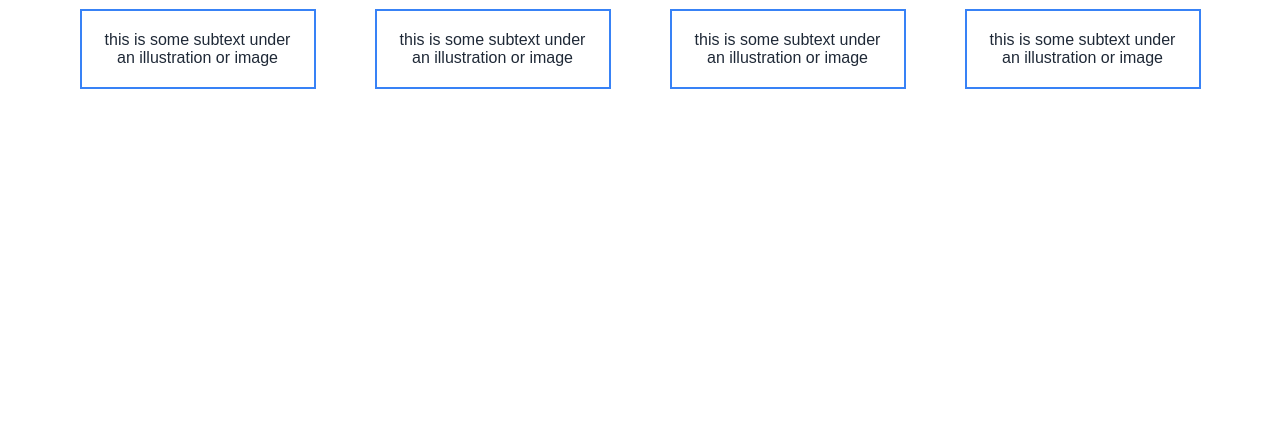
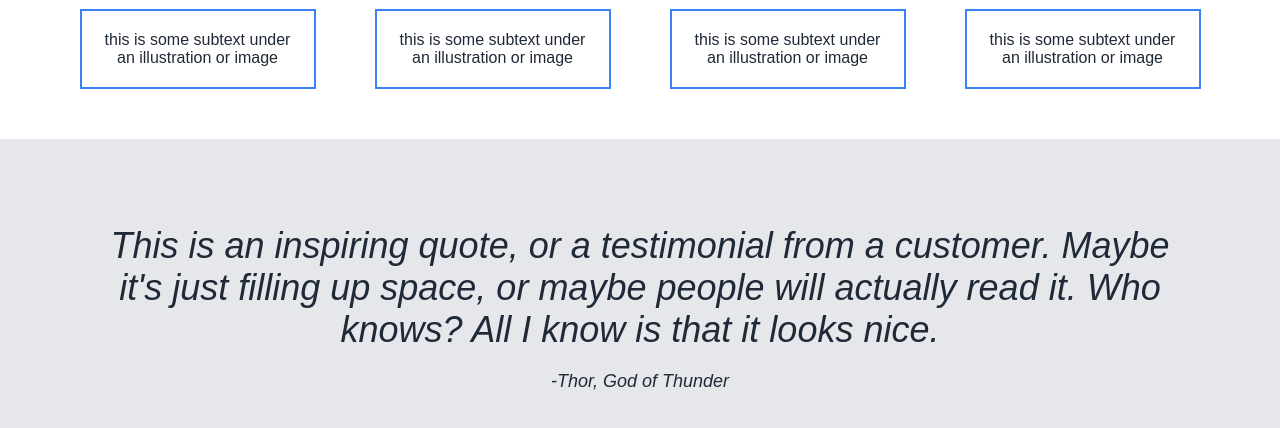
Before and after one commit to dillon868-66/awesomewebsite, a plain HTML site: page index.html in a window 1280 px wide. Shown: the part 556-984 px from the top of the page. Before the commit the page ends 800 px from the top, so only its background shows below. Drawn offline with Linux system fonts and the light colour scheme.

Commit message:
Add quote section with styling

```diff
--- a/index.html
+++ b/index.html
@@ -38,6 +38,13 @@
             <div class="info-card">this is some subtext under an illustration or image</div>
         </div>
     </section>
+    <section class="quote">
+        <blockquote>
+            This is an inspiring quote, or a testimonial from a customer. Maybe it's just filling up space, or maybe people will actually read it. Who knows? All I know is that it looks nice.
+            <footer>-Thor, God of Thunder</footer>
+        </blockquote>
+    </section>
+
 
 </body>
 </html>
--- a/styles.css
+++ b/styles.css
@@ -107,3 +107,20 @@ nav ul li a {
     width: 20%;
     box-sizing: border-box;
 }
+.quote {
+    background-color: #E5E7EB;
+    padding: 50px;
+    text-align: center;
+}
+
+blockquote {
+    font-size: 36px;
+    font-style: italic;
+    color: #1F2937;
+}
+
+footer {
+    margin-top: 20px;
+    font-size: 18px;
+    color: #1F2937;
+}
```
